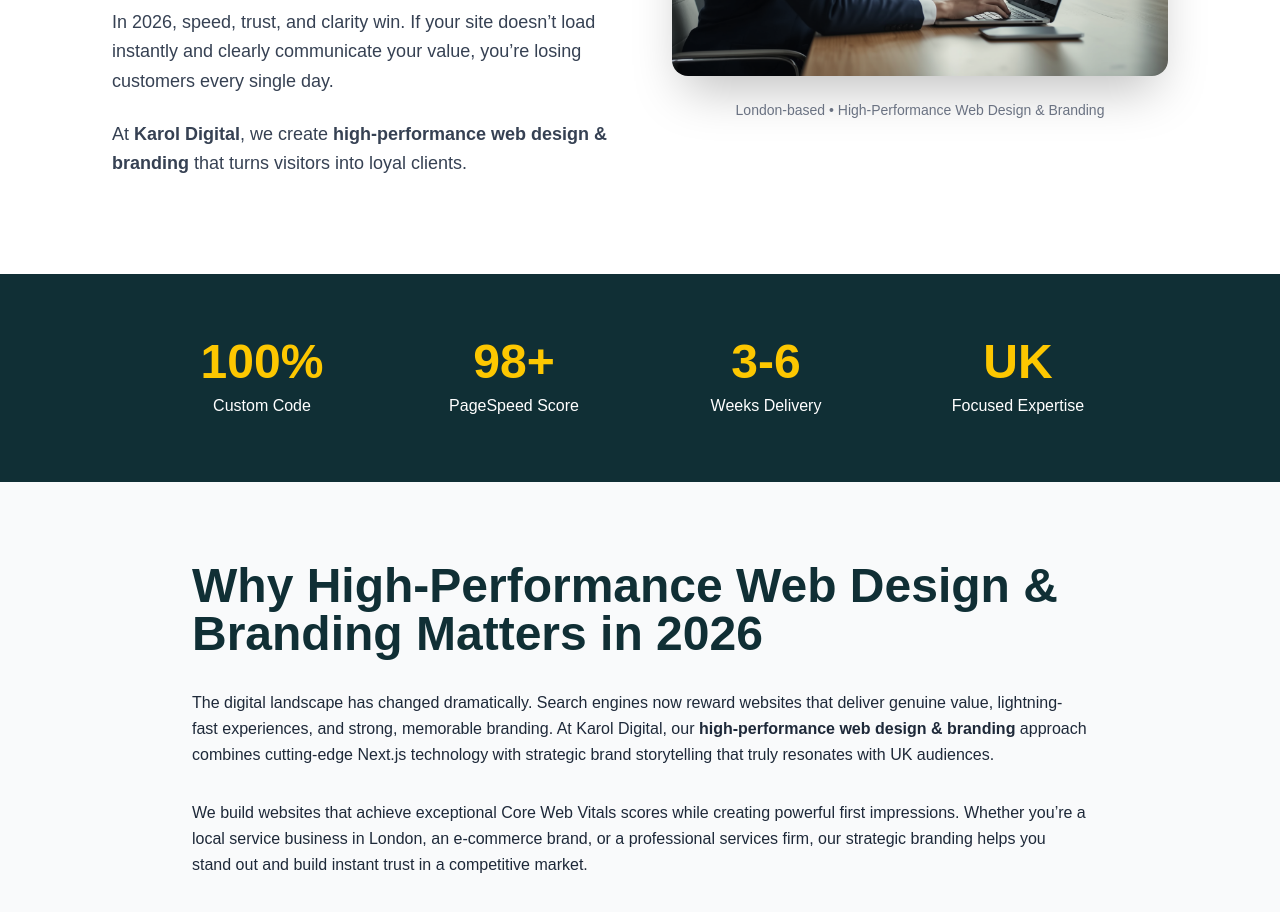
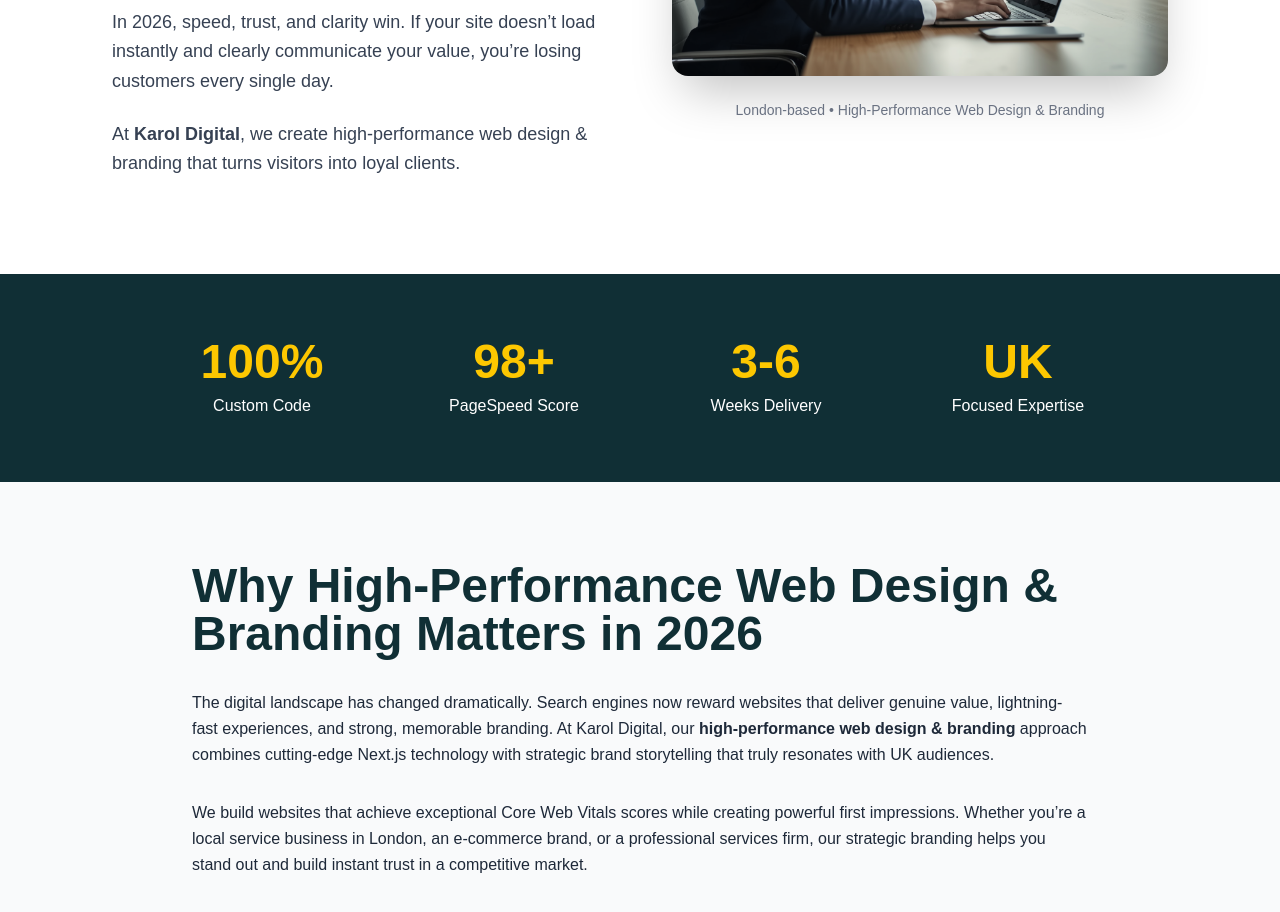
Before and after one commit to Getu4ever/karoldigital-site, a Next.js app: page / in a window 1280 px wide. Shown: the part 1320-2232 px from the top of the page. Built offline with nearby package versions, Linux system fonts and the light colour scheme.

Commit message:
fix(seo): reduce keyword repetition of 'high-performance web design & branding'

```diff
--- a/app/page.tsx
+++ b/app/page.tsx
@@ -95,7 +95,7 @@ export default function Home() {
                 In 2026, speed, trust, and clarity win. If your site doesn’t load instantly and clearly communicate your value, you’re losing customers every single day.
               </p>
               <p className="text-lg text-gray-700 leading-relaxed">
-                At <strong>Karol Digital</strong>, we create <strong>high-performance web design &amp; branding</strong> that turns visitors into loyal clients.
+                At <strong>Karol Digital</strong>, we create high-performance web design &amp; branding that turns visitors into loyal clients.
               </p>
             </div>
 
```
